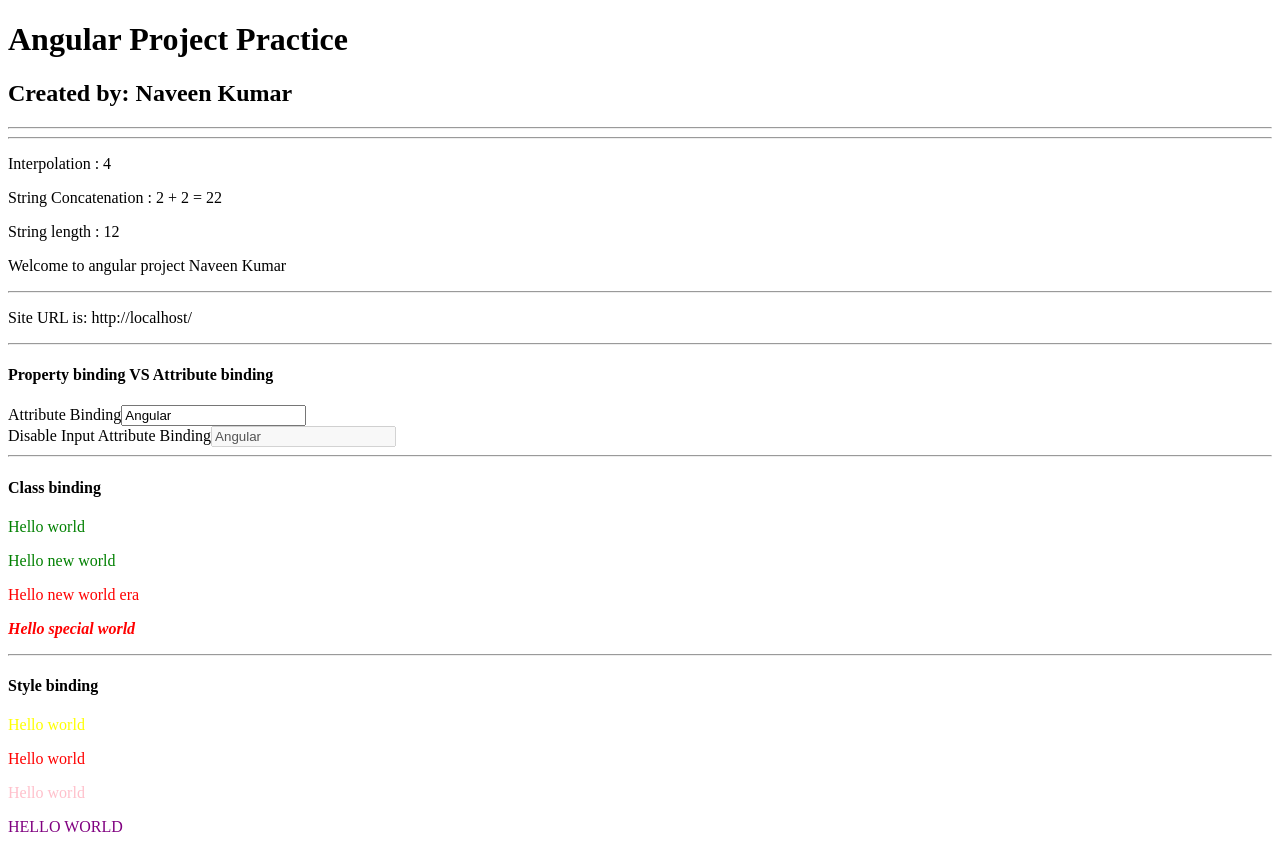
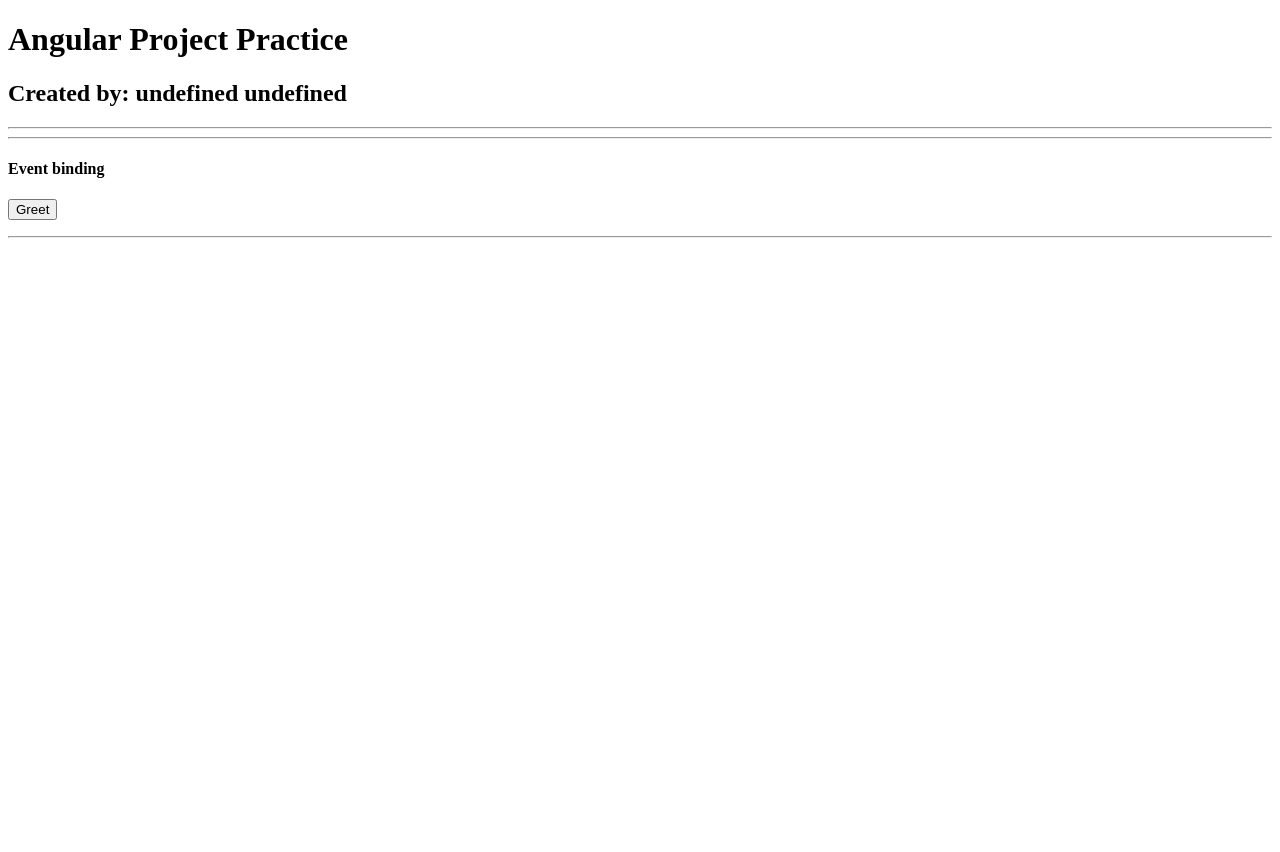
Before and after one commit to naveensinghgniit/angularTest, an Angular app: page / in a window 1280 px wide. After the commit the page ends 800 px from the top, so only its background shows below. Built offline with nearby package versions, Linux system fonts and the light colour scheme.

Commit message:
Event binding

```diff
--- a/src/app/app.component.html
+++ b/src/app/app.component.html
@@ -6,38 +6,10 @@
 <hr>
 <hr>
 
-<p>Interpolation : {{2+2}}</p>
-<p>String Concatenation : {{"2 + 2 = " + 2+2}}</p>
-<p>String length : {{fullName.length}}</p>
-<p>{{greetUser()}}</p>
-
+<h4>Event binding</h4>
+<button (click)="onClick($event)">Greet</button>
+<p>{{greetings}}</p>
+<p>{{greetingType}}</p>
 <hr>
 
-<p>Site URL is: {{siteUrl}}</p>
-<hr>
-<h4>Property binding VS Attribute binding</h4>
-<div>
-  <label [for]="myId">Attribute Binding</label>
-  <input type="text" value="Angular" [id]="myId">
-</div>
-<div>
-  <label for="myNewId">Disable Input Attribute Binding</label>
-  <input type="text" value="Angular" id="myNewId" [disabled]="isDisabled">
-</div>
-
-<hr>
-
-<h4>Class binding</h4>
-<p class="text-success">Hello world</p>
-<p [class]="textSuccess">Hello new world</p>
-<p [class.text-warning] = "hasError">Hello new world era</p>
-<p [ngClass] = "messageClasses">Hello special world</p>
-
-<hr>
-
-<h4>Style binding</h4>
-<p [style.color]="'yellow'">Hello world</p>
-<p [style.color]="hasError ? 'red' : 'green'">Hello world</p>
-<p [style.color]="highlightColor">Hello world</p>
-<p [ngStyle]="titleStyles">Hello world</p>
 <router-outlet></router-outlet>
--- a/src/app/app.component.ts
+++ b/src/app/app.component.ts
@@ -6,31 +6,12 @@ import { Component } from '@angular/core';
   styleUrls: ['./app.component.scss']
 })
 export class AppComponent {
-  public firstName = 'Naveen';
-  public lastName = 'Kumar';
-  fullName = this.firstName + ' ' + this.lastName;
-  myId = 'myInput';
-  siteUrl = window.location.href;
-  isDisabled = true;
+  greetings = '';
+  greetingType = '';
 
-  // Class and ngClass binding
-  textSuccess = 'text-success';
-  hasError = true;
-  isSpecial = true;
-  messageClasses = {
-    'text-success': !this.hasError,
-    'text-warning': this.hasError,
-    'text-special': this.isSpecial
-  };
-
-  // style binding
-  highlightColor = 'pink';
-  titleStyles = {
-    textTransform: 'uppercase',
-    color: 'purple'
-  };
-
-  greetUser() {
-    return 'Welcome to angular project ' + this.fullName;
+  onClick(event) {
+    this.greetings = 'Welcome back to Angular Project';
+    console.log (event);
+    this.greetingType = event.type;
   }
 }
```
